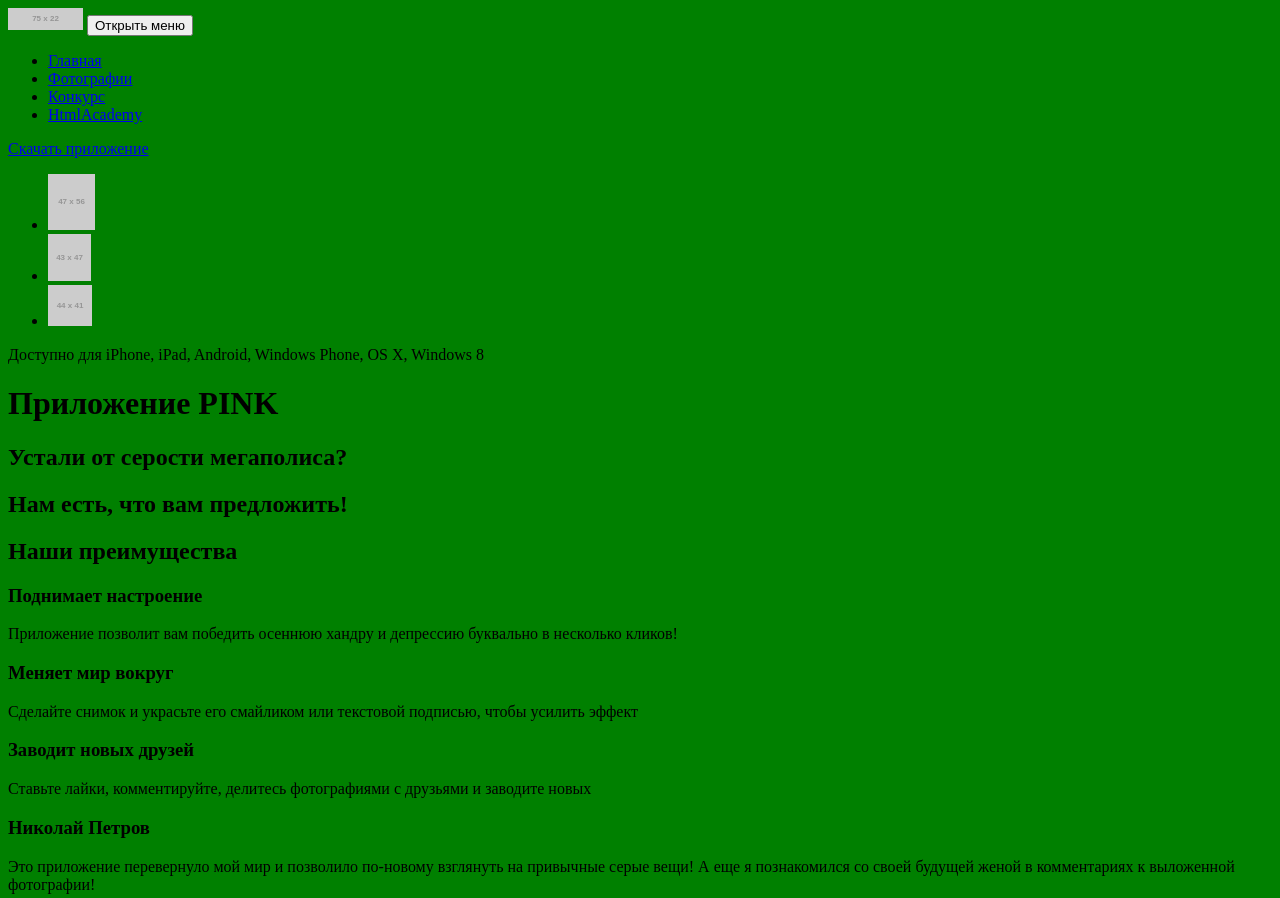
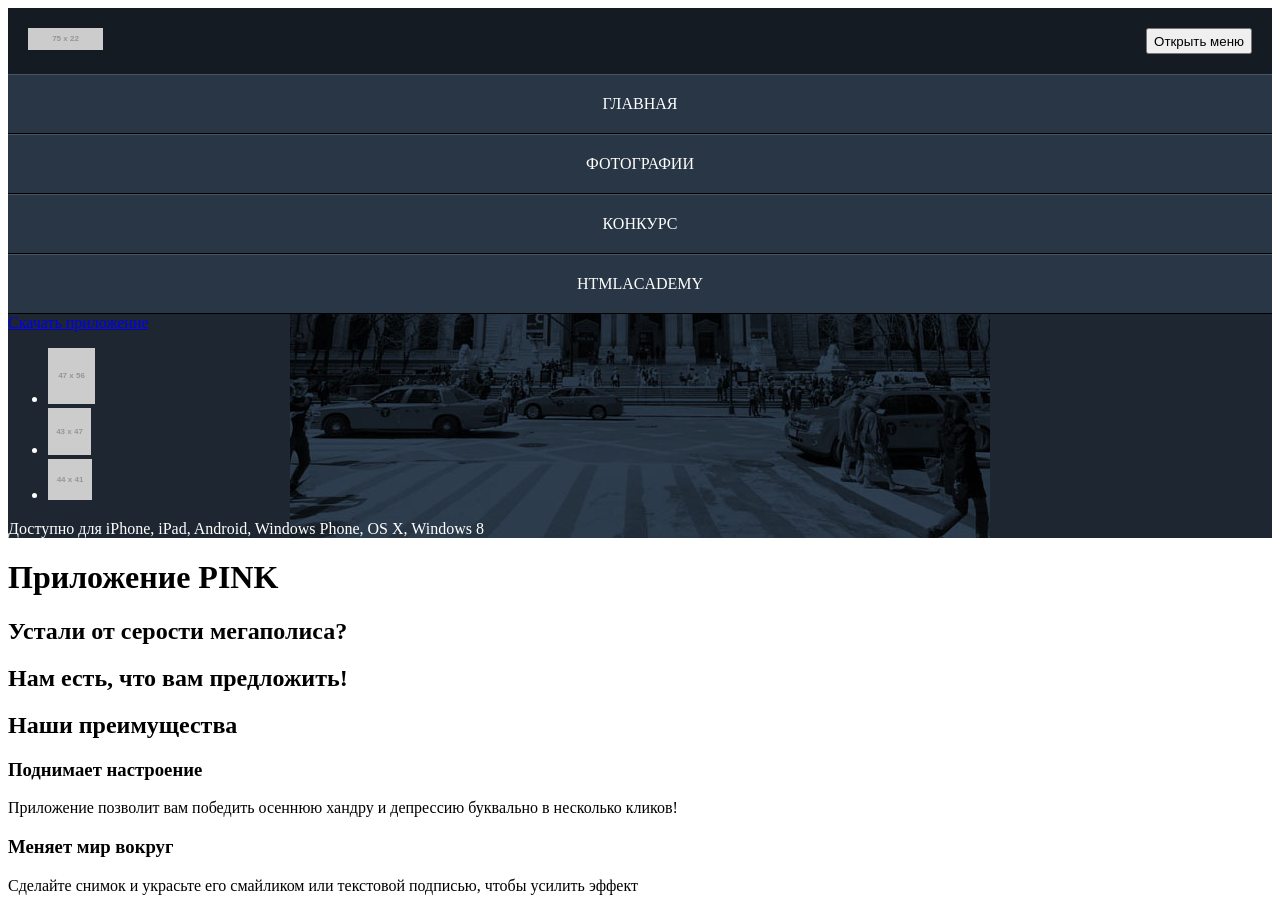
Before and after one commit to gorbunov-dv/17589-pink, a website: page index.html in a window 1280 px wide. Shown: the top 898 px of the page. Drawn offline with nearby package versions, Linux system fonts and the light colour scheme; files that its build step writes are made by us from their sources; placeholder pictures from the web are drawn by us.

Commit message:
Добавляет файлы

```diff
--- a/index.html
+++ b/index.html
@@ -7,10 +7,12 @@
   </head>
   <body>
     <header class="page-header">
-      <a class="page-header__logo">
-        <img class="page-header__logo-image" src="http://placehold.it/75x22" widht="75" height="22" alt="Пинк">
-      </a>
-      <button class="page-header__toggle" type="button">Открыть меню</button>
+      <div class="page-header__wrapper">
+        <a class="page-header__logo">
+          <img class="page-header__logo-image" src="http://placehold.it/75x22" widht="75" height="22" alt="Пинк">
+        </a>
+        <button class="page-header__toggle" type="button">Открыть меню</button>
+      </div>
       <nav class="main-nav">
         <ul class="main-nav__list">
           <li class="main-nav__item main-nav__item--active">
--- a/package.json
+++ b/package.json
@@ -16,7 +16,7 @@
   },
   "scripts": {
     "editorconfig": "editorconfig-cli",
-    "stylelint": "stylelint 'sass/**/*.scss' --syntax scss",
+    "stylelint": "stylelint sass/**/*.scss --syntax scss",
     "test": "npm run editorconfig && npm run stylelint",
     "build": "gulp style",
     "start": "gulp serve"
--- /dev/null
+++ b/sass/blocks/main-nav.scss
@@ -0,0 +1,23 @@
+.main-nav {
+  width: 100%;
+  background: #283645;
+}
+
+.main-nav__list {
+  margin-top: 0;
+  margin-bottom: 0;
+  list-style-type: none;
+  padding-left: 0;
+}
+
+.main-nav__item a {
+  display: block;
+  color: #fff;
+  text-decoration: none;
+  text-transform: uppercase;
+  padding-top: 20px;
+  padding-bottom: 20px;
+  text-align: center;
+  border-top: 1px solid rgba(255,255,255, .15);
+  border-bottom: 1px solid #000000;
+}
--- /dev/null
+++ b/sass/blocks/page-header.scss
@@ -0,0 +1,11 @@
+.page-header {
+  background: #1d2631 url(../img/bg-back-mobile@1x.jpg) no-repeat 50% 100%;
+  color: #ffffff;
+}
+
+.page-header__wrapper {
+  display: flex;
+  justify-content: space-between;
+  background-color: rgba(0,0,0, .3);
+  padding: 20px;
+}
--- a/sass/style.scss
+++ b/sass/style.scss
@@ -1 +1,2 @@
-body {background: green;}
+@import "blocks/page-header";
+@import "blocks/main-nav";
```
